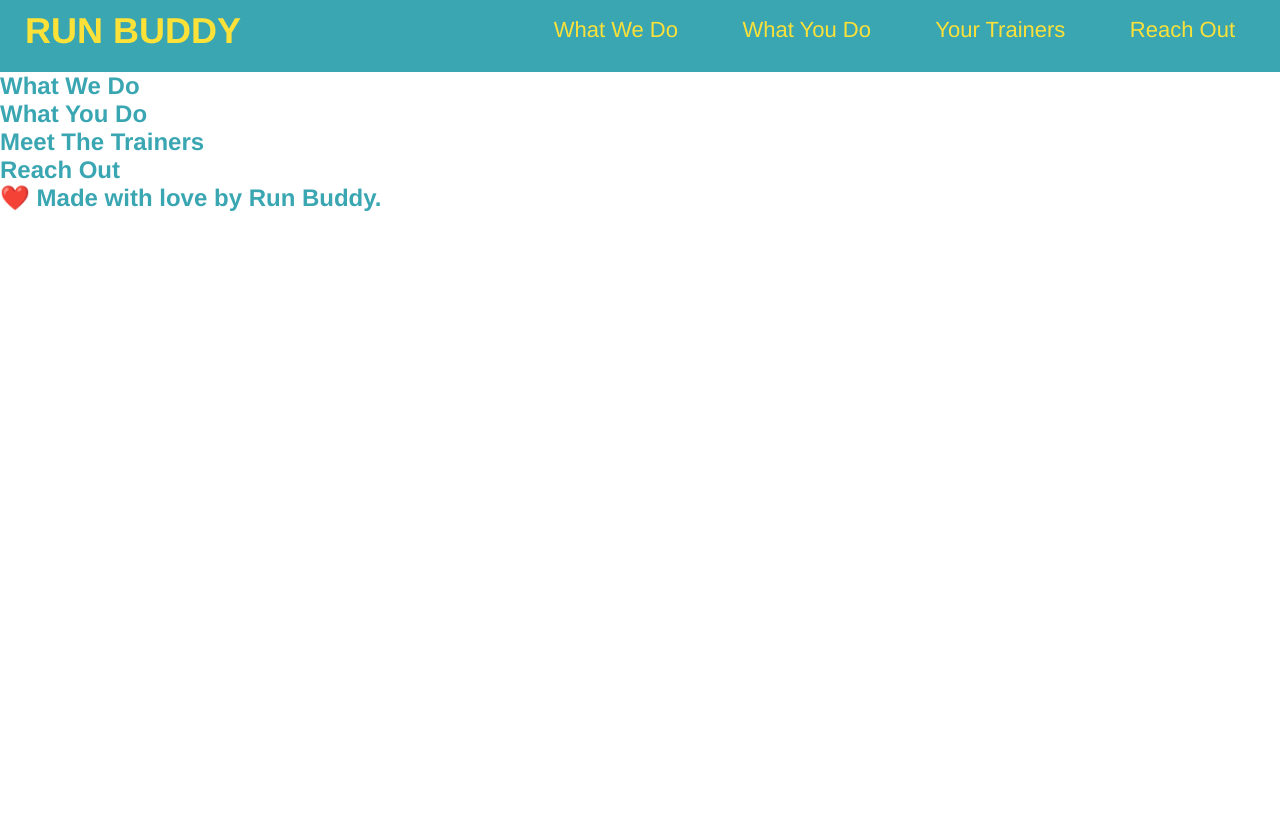
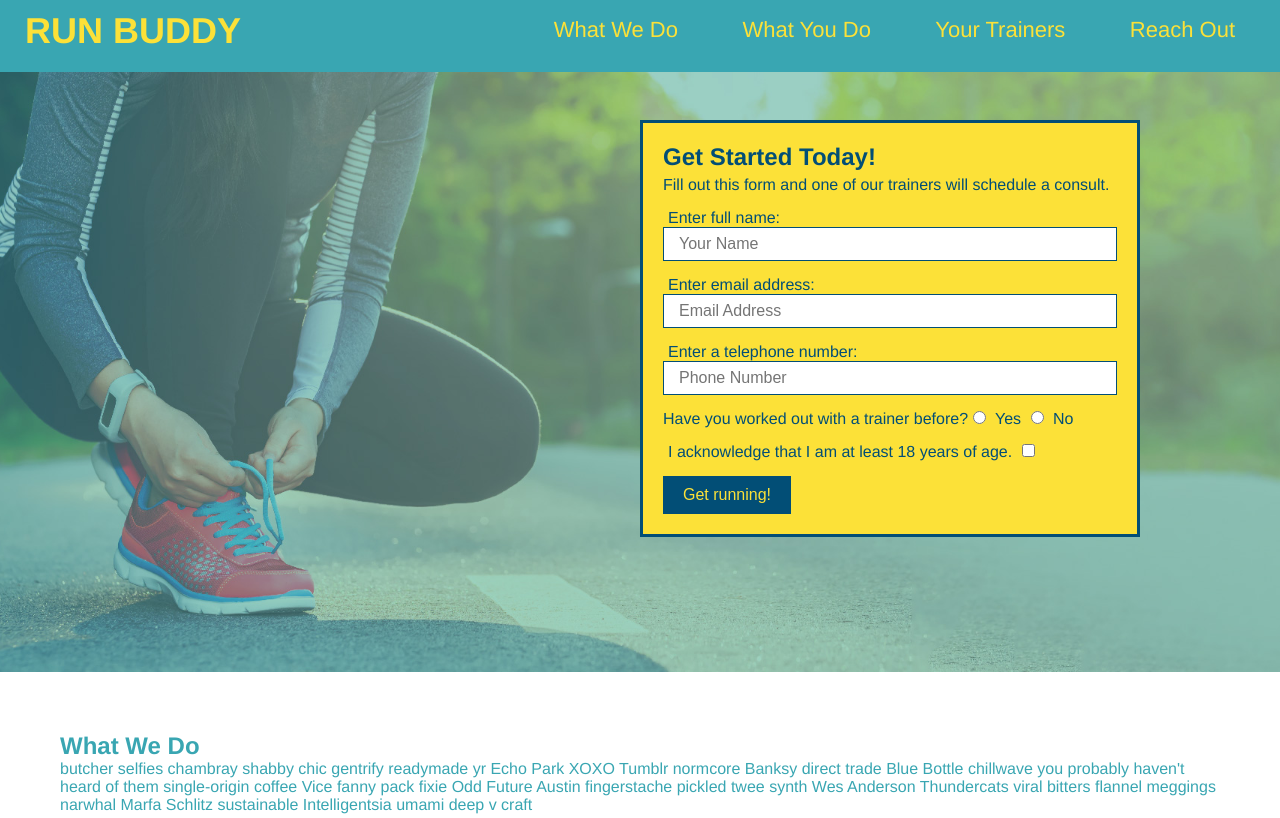
Before and after one commit to HrishikeshKanabar/run-buddy, a plain HTML site: page index.html in a window 1280 px wide. Shown: the top 818 px of the page. Drawn offline with Linux system fonts and the light colour scheme.

Commit message:
add what you do icons

```diff
--- a/assets/css/style.css
+++ b/assets/css/style.css
@@ -1,6 +1,7 @@
 * {
   margin: 0;
   padding: 0;
+  box-sizing: border-box;
 }
 
 body {
@@ -37,6 +38,12 @@ header {
   padding-bottom: 20px;
   padding-left: 25px;
 }
+
+section {
+  padding: 60px;
+  /*background-image: url("../images/hero-bg.jpg");*/
+}
+
 header h1 {
   font-weight: bold;
   font-size: 36px;
@@ -75,3 +82,81 @@ header h1 {
   margin: 0;
   display: inline;
 }
+
+footer {
+  background: #fce138;
+  width: 100%;
+  padding: 40px 35px;
+}
+
+footer h2 {
+  display: inline;
+  color: #024e76;
+  font-size: 30px;
+  margin: 0;
+}
+
+footer div {
+  float: right;
+  line-height: 1.5;
+  text-align: right;
+}
+
+footer a {
+  color: #024e76;
+}
+
+/* Hero Style Start */
+.hero {
+  background-image: url("../images/hero-bg.jpg");
+  height: 600px;
+  background-size: cover;
+  background-position: center;
+  position: relative;
+}
+
+
+.hero-form {
+  background-color: #fce138;
+  padding: 20px;
+  width: 500px;
+  color: #024e76;
+  border: solid 3px #024e76;
+  position: absolute;
+  bottom: 120px;
+  right: 140px;
+  margin: 5px 0 15px 0;
+}
+
+.hero-form h3 {
+  font-size: 24px;
+  margin: 0;
+}
+
+.hero-form p {
+  margin: 5px 0 15px 0;
+}
+
+.form-input {
+  border: 1px solid #024e76;
+  display: block;
+  padding: 7px 15px;
+  font-size: 16px;
+  color: #024e76;
+  width: 100%;
+  margin-bottom: 15px;
+}
+
+.hero-form label {
+    margin: 0 5px;
+  }
+
+.hero-form button {
+    color: #fce138;
+    background-color: #024e76;
+    border: none;
+    padding: 10px 20px;
+    font-size: 16px;
+}
+
+/* Hero Style End */
--- a/index.html
+++ b/index.html
@@ -31,18 +31,95 @@
       </nav>
     </header>
 
-    <!-- hero/jumbotron -->
-    <section></section>
-
+    <!-- hero section -->
+    <section class="hero">
+      <div class="hero-form">
+        <h3>Get Started Today!</h3>
+        <p>
+          Fill out this form and one of our trainers will schedule a consult.
+        </p>
+        <form>
+          <label for="name">Enter full name:</label>
+          <input
+            type="text"
+            placeholder="Your Name"
+            name="name"
+            id="name"
+            class="form-input"
+          />
+          <label for="email">Enter email address:</label>
+          <input
+            type="text"
+            placeholder="Email Address"
+            name="email"
+            id="email"
+            class="form-input"
+          />
+          <label for="phone">Enter a telephone number:</label>
+          <input
+            type="text"
+            placeholder="Phone Number"
+            name="phone"
+            id="phone"
+            class="form-input"
+          />
+          <p>
+            Have you worked out with a trainer before?
+            <input type="radio" name="trainer-confirm" id="trainer-yes" />
+            <label for="trainer-yes">Yes</label>
+            <input type="radio" name="trainer-confirm" id="trainer-no" />
+            <label for="trainer-no">No</label>
+          </p>
+          <p>
+            <label for="checkbox">
+              I acknowledge that I am at least 18 years of age.
+            </label>
+            <input type="checkbox" name="age-confirm" id="checkbox" />
+          </p>
+          <button type="submit">Get running!</button>
+        </form>
+      </div>
+    </section>
+    <!-- end hero -->
     <!-- "what we do" section -->
-    <section>
+    <section id="what-we-do">
       <h2>What We Do</h2>
+      <p>
+        butcher selfies chambray shabby chic gentrify readymade yr Echo Park XOXO Tumblr normcore Banksy direct trade Blue Bottle chillwave you probably haven't heard of them single-origin coffee Vice fanny pack fixie Odd Future Austin fingerstache pickled twee synth Wes Anderson Thundercats viral bitters flannel meggings narwhal Marfa Schlitz sustainable Intelligentsia umami deep v craft
+      </p>
     </section>
 
     <!-- "what you do" section -->
-    <section>
+    <section id="what-you-do">
       <h2>What You Do</h2>
+
+      <div>
+        <!-- insert this img element -->
+        <img src="./assets/images/step-1.svg" alt="" />
+        <h3>Step 1: Fill Out the Form Above.</h3>
+        <p>You're already here, so why not?</p>
+      </div>
+
+      <div>
+        <img src="./assets/images/step-2.svg" alt="" />
+        <h3>Step 2: Consult with One of Our Trainers.</h3>
+        <p>Are you here to build muscle, lose weight, or just feel good?</p>
+      </div>
+
+      <div>
+        <img src="./assets/images/step-3.svg" alt="" />
+        <h3>Step 3: Get Running.</h3>
+        <p>Hit the ground running (literally) once your trainer lays out your plan.</p>
+      </div>
+
+      <div>
+        <img src="./assets/images/step-4.svg" alt="" />
+        <h3>Step 4: See Results.</h3>
+        <p>Bi-weekly checkins with your trainer will keep you focused</p>
+      </div>
     </section>
+
+
 
     <!-- "meet the trainers" section -->
     <section>
@@ -57,6 +134,10 @@
     <!-- footer -->
     <footer>
       <h2>❤️ Made with love by Run Buddy.</h2>
+      <div>
+        <a href="#">Read Our Privacy Policy</a><br />
+        &copy; 2019 Run Buddy, Inc.
+      </div>
     </footer>
   </body>
 </html>
```
Also changed, not shown: assets/images/hero-bg.jpg (added), assets/images/step-1.svg (added), assets/images/step-2.svg (added), assets/images/step-3.svg (added), assets/images/step-4.svg (added).
